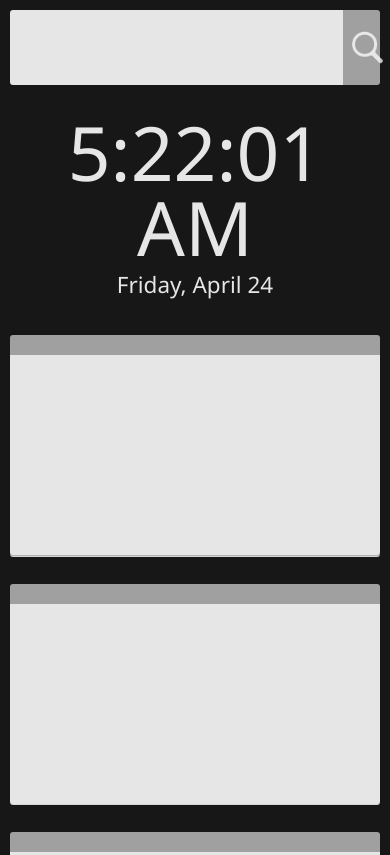
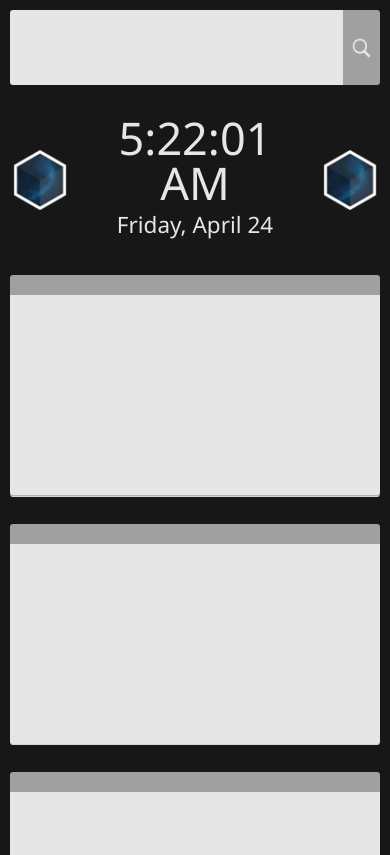
Before and after one commit to Zerossive/Homepage, a plain HTML site: page index.html in a window 390 px wide. Shown: the top 855 px of the page. Drawn offline with nearby package versions, Linux system fonts and the light colour scheme.

Commit message:
Changed favicon & title, added icons, and further adjusted mobile sizing

```diff
--- a/index.html
+++ b/index.html
@@ -4,9 +4,10 @@
 <head>
     <meta charset="UTF-8">
     <meta name="viewport" content="width=device-width, initial-scale=1">
-    <title>Dashboard</title>
+    <title>Homepage</title>
     <link rel="stylesheet" href="https://www.w3schools.com/w3css/3/w3.css">
     <link rel="stylesheet" href="stylesheet.css">
+    <link rel="shortcut icon" href="logoIcon.ico"/>
     <script src="javascript.js"></script>
 
 </head>
@@ -22,9 +23,17 @@
         </button>
     </div>
 
+    <div class="midLeft">
+        <img class="logo" src="Space Cube Logo v3.png">
+    </div>
+
     <div class="dateTime">
         <h1 id="time"></h1>
         <h2 id="date"></h2>
+    </div>
+
+    <div class="midRight">
+        <img class="logo" src="Space Cube Logo v3.png">
     </div>
 
     <div class="stickyLeft">
--- a/stylesheet.css
+++ b/stylesheet.css
@@ -37,7 +37,7 @@ input, textarea, button {
     grid-template-columns: 3fr 3fr 3fr;
     grid-template-areas:
         "header header header"
-        "time   time   time"
+        "midLeft   time   midRight"
         "left   middle right";
     grid-gap: var(--spacing);
 }
@@ -117,6 +117,26 @@ input, textarea, button {
     transition: var(--transitionTime);
 }
 
+/* ~~ Middle Left ~~ */
+.midLeft {
+    grid-area: midLeft;
+    margin: auto;
+}
+
+.logo {
+    height: calc(var(--cornerRadius)*30);
+    transition: var(--transitionTime);
+    cursor: pointer;
+}
+
+.logo:hover {
+    height: calc(var(--cornerRadius)*35);
+}
+
+.logo:active {
+    height: calc(var(--cornerRadius)*40);
+}
+
 /* ~~ Date/Time ~~ */
 .dateTime {
     grid-area: time;
@@ -136,6 +156,12 @@ input, textarea, button {
 .dateTime h2 {
     font-size: 1.5rem;
     line-height: 0rem;
+}
+
+/* ~~ Middle Right ~~ */
+.midRight {
+    grid-area: midRight;
+    margin: auto;
 }
 
 /* ~~ Sticky Notes ~~ */
@@ -240,13 +266,13 @@ input, textarea, button {
     .grid {
         display: grid;
         grid-template-rows: 75px 2fr 3fr 3fr 3fr;
-        grid-template-columns: 6fr;
+        grid-template-columns: 1fr 6fr 1fr;
         grid-template-areas:
-            "header"
-            "time"
-            "left"
-            "middle"
-            "right";
+            "header header header"
+            "midLeft time midRight"
+            "left left left"
+            "middle middle middle"
+            "right right right";
         grid-gap: var(--spacing);
     }
 
@@ -263,11 +289,11 @@ input, textarea, button {
     }
 
     .searchButton:active > .searchIcon {
-        height: 65%;
+        height: 45%;
     }
 
     .searchIcon {
-        height: 50%;
+        height: 30%;
     }
 
     .searchInput:hover > .searchText {
@@ -287,6 +313,23 @@ input, textarea, button {
         margin-bottom: 30px;
     }
 
+    .logo {
+        height: calc(var(--cornerRadius)*20);
+    }
+
+    .logo:hover {
+        height: calc(var(--cornerRadius)*25);
+    }
+
+    .logo:active {
+        height: calc(var(--cornerRadius)*30);
+    }
+
+    .dateTime h1 {
+        font-size: 3rem;
+        line-height: 3rem;
+    }
+
     .stickyLeft, .stickyMiddle, .stickyRight {
         margin: 0;
     }
@@ -300,12 +343,13 @@ input, textarea, button {
 
 ::-webkit-scrollbar-track {
     background: var(--primColor);
+    border-radius: var(--cornerRadius);
     margin: 5px;
 }
 
 ::-webkit-scrollbar-thumb {
     background: var(--seconColor);
-    border-radius: calc(var(--cornerRadius));
+    border-radius: var(--cornerRadius);
 }
 
 ::-webkit-scrollbar-thumb:hover {
```
Also changed, not shown: Space Cube Logo v3.png (added), logoIcon.ico (added).
